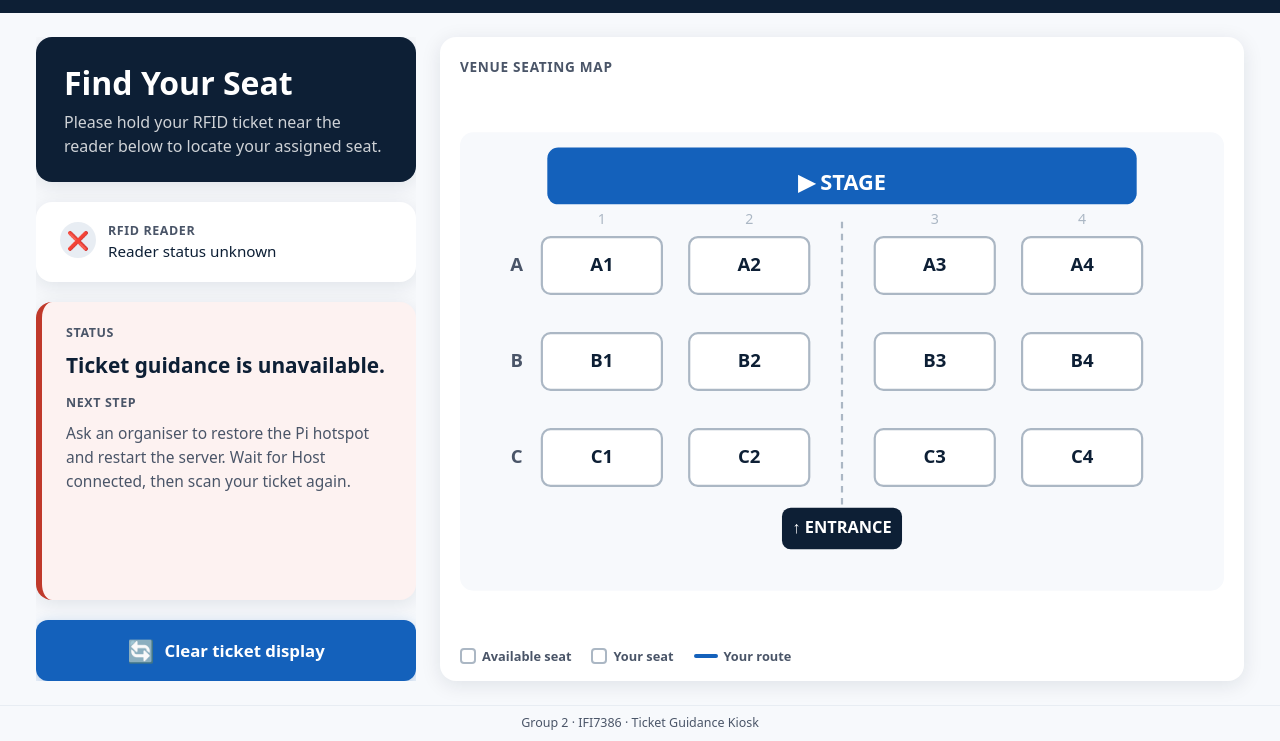
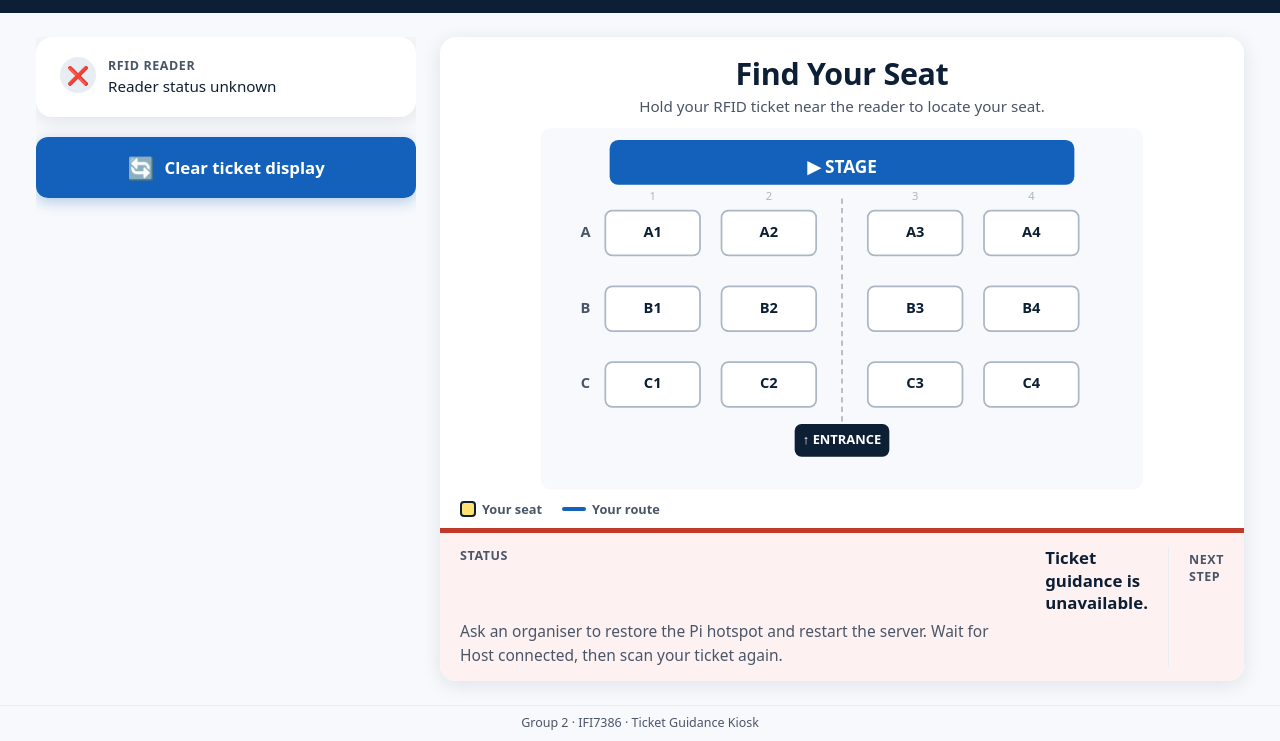
Before and after one commit to victimp3/group-2-work, a website: page host/index.html in a window 1280 px wide. Shown: the part 59-800 px from the top of the page. Drawn offline with Linux system fonts and the light colour scheme; no server answers.

Commit message:
Update ticket guidance UI

```diff
--- a/host/index.html
+++ b/host/index.html
@@ -132,28 +132,6 @@
       overflow: hidden;
     }
 
-    /* Welcome / instruction card */
-    .welcome-card {
-      background: var(--navy);
-      border-radius: var(--radius);
-      padding: 28px 28px 24px;
-      color: var(--white);
-      box-shadow: var(--shadow);
-    }
-
-    .welcome-card h2 {
-      font-size: 2rem;
-      font-weight: 800;
-      line-height: 1.1;
-      margin-bottom: 10px;
-    }
-
-    .welcome-card .subtitle {
-      font-size: 1rem;
-      opacity: .8;
-      line-height: 1.5;
-    }
-
     /* Status card */
     .status-card {
       background: var(--white);
@@ -200,25 +178,6 @@
       line-height: 1.4;
     }
 
-    /* Guide message card  — changes appearance per state */
-    .guide-card {
-      background: var(--white);
-      border-radius: var(--radius);
-      padding: 22px 24px;
-      box-shadow: var(--shadow);
-      border-left: 6px solid var(--grey-300);
-      transition: border-color .35s, background .35s;
-      flex: 1;
-      display: flex;
-      flex-direction: column;
-      gap: 10px;
-    }
-
-    .guide-card[data-state="ready"]   { border-color: var(--blue); background: var(--blue-lt); }
-    .guide-card[data-state="success"] { border-color: var(--green); background: #edfbf3; }
-    .guide-card[data-state="unknown"] { border-color: var(--amber); background: #fff9ec; }
-    .guide-card[data-state="error"]   { border-color: var(--red);   background: #fdf2f1; }
-
     .guide-label {
       font-size: .78rem;
       font-weight: 700;
@@ -228,7 +187,7 @@
     }
 
     #guide {
-      font-size: 1.3rem;
+      font-size: 1.05rem;
       font-weight: 700;
       line-height: 1.35;
       color: var(--navy);
@@ -280,7 +239,7 @@
       background: var(--white);
       border-radius: var(--radius);
       box-shadow: var(--shadow);
-      padding: 20px 20px 16px;
+      padding: 20px 20px 0;
       display: flex;
       flex-direction: column;
       gap: 10px;
@@ -293,6 +252,53 @@
       text-transform: uppercase;
       letter-spacing: .7px;
       color: var(--grey-700);
+    }
+
+    /* "Find Your Seat" heading centred above the map */
+    .map-heading {
+      text-align: center;
+      font-size: 1.9rem;
+      font-weight: 800;
+      color: var(--navy);
+      letter-spacing: -.3px;
+      line-height: 1.1;
+    }
+
+    /* Subtitle beneath the heading */
+    .map-subtitle {
+      text-align: center;
+      font-size: .95rem;
+      color: var(--grey-700);
+      margin-top: -4px;
+      margin-bottom: 2px;
+    }
+
+    /* Status bar — horizontal strip at the bottom of the map panel */
+    .guide-card {
+      border-left: none;
+      border-top: 5px solid var(--grey-300);
+      border-radius: 0 0 var(--radius) var(--radius);
+      padding: 14px 20px;
+      display: grid;
+      grid-template-columns: auto 1fr 1px 1fr;
+      align-items: start;
+      gap: 4px 20px;
+      flex-shrink: 0;
+      transition: border-color .35s, background .35s;
+      margin: 0 -20px;
+    }
+
+    .guide-card[data-state="ready"]   { border-color: var(--blue);  background: var(--blue-lt); }
+    .guide-card[data-state="success"] { border-color: var(--green);  background: #edfbf3; }
+    .guide-card[data-state="unknown"] { border-color: var(--amber);  background: #fff9ec; }
+    .guide-card[data-state="error"]   { border-color: var(--red);    background: #fdf2f1; }
+
+    /* vertical divider between the two columns in the status bar */
+    .guide-divider {
+      grid-row: span 2;
+      align-self: stretch;
+      background: var(--grey-100);
+      width: 1px;
     }
 
     svg {
@@ -405,12 +411,6 @@
     <!-- Left panel -->
     <div class="panel-left">
 
-      <!-- Welcome -->
-      <div class="welcome-card">
-        <h2>Find Your Seat</h2>
-        <p class="subtitle">Please hold your RFID ticket near the reader below to locate your assigned seat.</p>
-      </div>
-
       <!-- Reader status -->
       <div class="status-card">
         <div class="status-row">
@@ -423,16 +423,6 @@
         </div>
       </div>
 
-      <!-- Guide + next-action card -->
-      <div class="guide-card" id="guide-card" data-state="ready">
-        <div class="guide-label">Status</div>
-        <!-- id="guide" preserved for JS -->
-        <p id="guide" role="status" aria-live="assertive">Scan a ticket.</p>
-        <div class="next-label">Next step</div>
-        <!-- id="next-action" preserved for JS -->
-        <p id="next-action">Wait for the host connection before scanning.</p>
-      </div>
-
       <!-- Clear button — id="clear-ticket" preserved for JS -->
       <button id="clear-ticket" type="button">
         <span class="btn-icon" aria-hidden="true">🔄</span>
@@ -443,7 +433,10 @@
 
     <!-- Right: seating map -->
     <div class="map-panel">
-      <div class="map-title">Venue Seating Map</div>
+
+      <!-- "Find Your Seat" centred heading -->
+      <h2 class="map-heading">Find Your Seat</h2>
+      <p class="map-subtitle">Hold your RFID ticket near the reader to locate your seat.</p>
 
       <!--
         SVG viewBox is 700×420. All seat IDs (seat-A1 … seat-C4) are
@@ -608,11 +601,7 @@
       <!-- Legend -->
       <div class="map-legend">
         <div class="legend-item">
-          <div class="legend-swatch available"></div>
-          Available seat
-        </div>
-        <div class="legend-item">
-          <div class="legend-swatch selected"></div>
+          <div class="legend-swatch" style="background:#ffe172;border-color:#0d1f35;"></div>
           Your seat
         </div>
         <div class="legend-item">
@@ -620,6 +609,18 @@
           Your route
         </div>
       </div>
+
+      <!-- Status bar — below the seat map -->
+      <div class="guide-card" id="guide-card" data-state="ready">
+        <div class="guide-label">Status</div>
+        <!-- id="guide" preserved for JS -->
+        <p id="guide" role="status" aria-live="assertive">Scan a ticket.</p>
+        <div class="guide-divider"></div>
+        <div class="next-label">Next step</div>
+        <!-- id="next-action" preserved for JS -->
+        <p id="next-action">Wait for the host connection before scanning.</p>
+      </div>
+
     </div>
 
   </main>
@@ -671,10 +672,11 @@
       const centreX = Number(seat.getAttribute('x')) + 55; // half of 110
       const centreY = Number(seat.getAttribute('y')) + 26; // half of 52
       // M = move to starting point; L = draw a line to the next point.
-      // Entrance -> centre aisle at row -> seat. This is a fixed demo route.
-      // NOTE: The route origin (280, 295) is preserved from the original for
-      // test compatibility; the visual entrance label is a separate SVG element.
-      const route = 'M 280 295 L 280 ' + centreY + ' L ' + centreX + ' ' + centreY;
+      // Route: entrance (280,295) → merge into the centre aisle (350,295) →
+      // walk up the aisle to the correct row → turn left/right to the seat.
+      // The centre aisle runs at x=350 so the vertical leg never overlaps seats.
+      // The route origin "M 280 295" is preserved for test compatibility.
+      const route = 'M 280 295 L 350 295 L 350 ' + centreY + ' L ' + centreX + ' ' + centreY;
       document.getElementById('route').setAttribute('d', route);
     }
 
```
